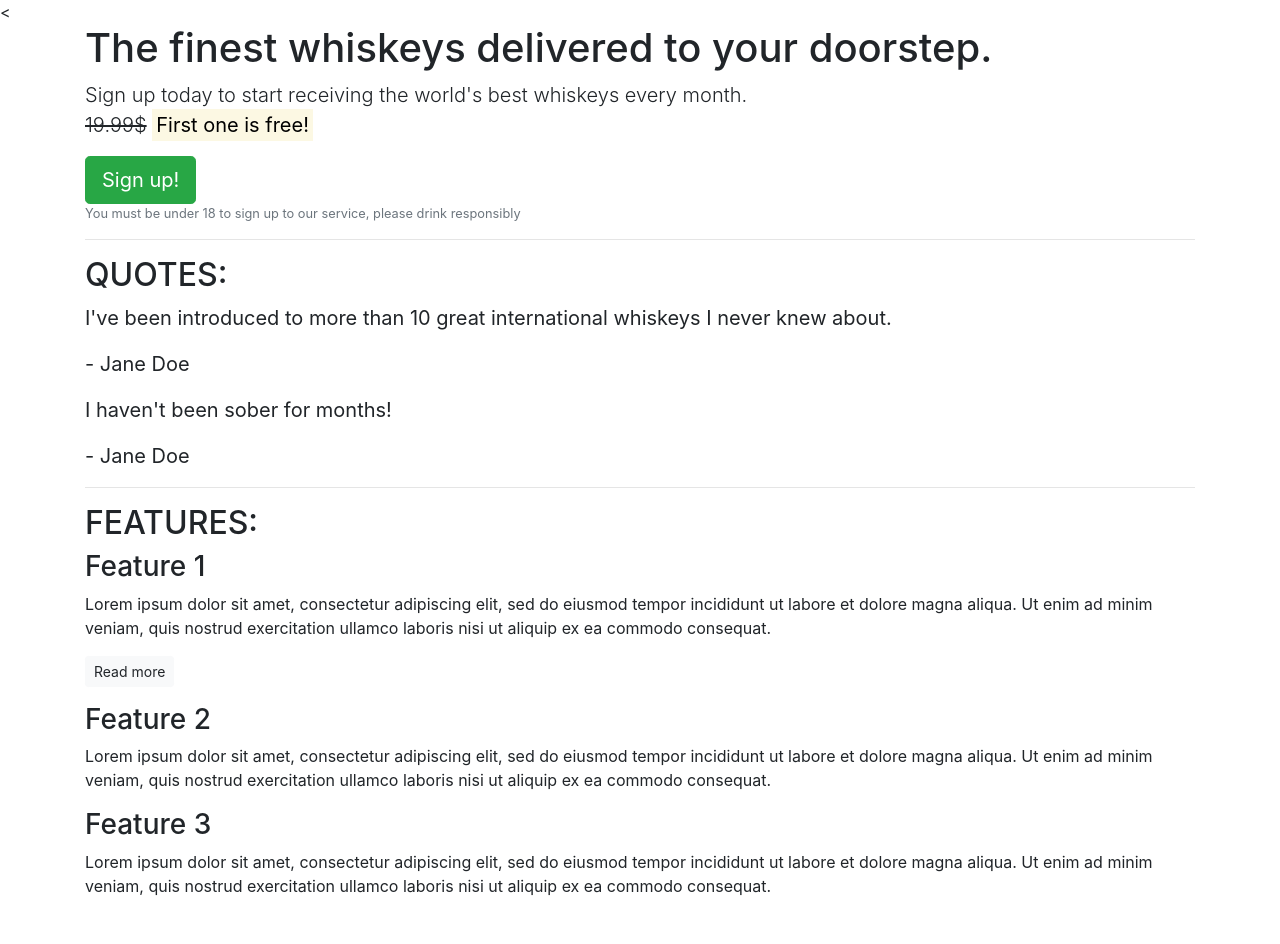
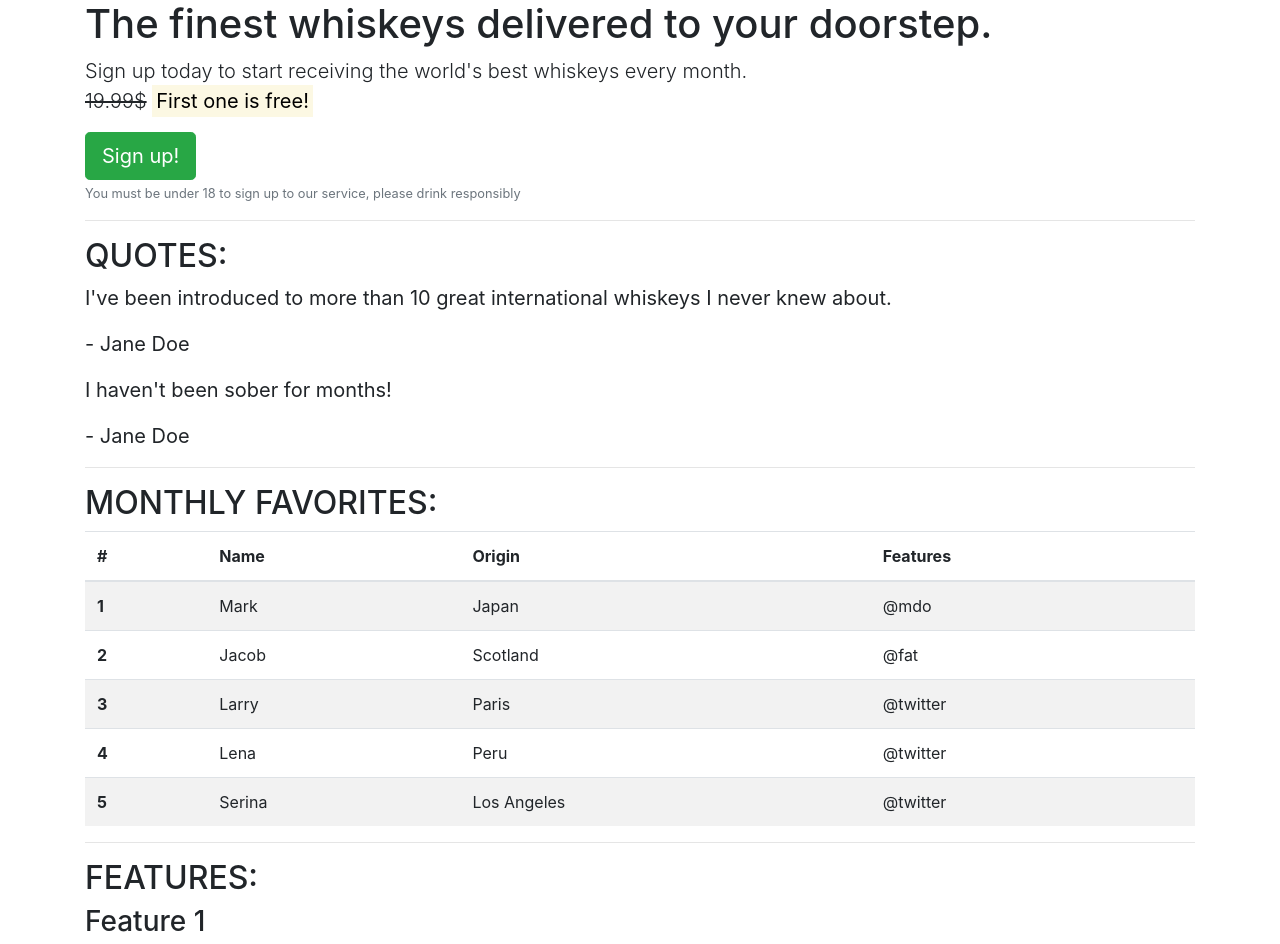
Before and after one commit to Y-username/bootstrap4, a plain HTML site: page Core-Css/challenge.html in a window 1280 px wide. Shown: the top 944 px of the page. Before the commit the page ends 914 px from the top, so only its background shows below. Drawn offline with nearby package versions, Linux system fonts and the light colour scheme.

Commit message:
second commit

```diff
--- a/Core Css/index.html
+++ b/Core-Css/challenge.html
@@ -1,4 +1,4 @@
-<<!DOCTYPE html>
+<!DOCTYPE html>
 <html lang="en-us">
 
 <head>
@@ -36,6 +36,54 @@
         <!-- /.quotes -->
         <hr>
 
+        <!-- Table -->
+        <div class="table-responsive-sm">
+          <h2 class="text-uppercase">Monthly favorites:</h2>
+          <table class="table table-striped">
+              <thead>
+                <tr>
+                  <th scope="col">#</th>
+                  <th scope="col">Name</th>
+                  <th scope="col">Origin</th>
+                  <th scope="col">Features</th>
+                </tr>
+              </thead>
+              <tbody>
+                <tr>
+                  <th scope="row">1</th>
+                  <td>Mark</td>
+                  <td>Japan</td>
+                  <td>@mdo</td>
+                </tr>
+                <tr>
+                  <th scope="row">2</th>
+                  <td>Jacob</td>
+                  <td>Scotland</td>
+                  <td>@fat</td>
+                </tr>
+                <tr>
+                  <th scope="row">3</th>
+                  <td>Larry</td>
+                  <td>Paris</td>
+                  <td>@twitter</td>
+                </tr>
+                <tr>
+                  <th scope="row">4</th>
+                  <td>Lena</td>
+                  <td>Peru</td>
+                  <td>@twitter</td>
+                </tr>
+                <tr>
+                  <th scope="row">5</th>
+                  <td>Serina</td>
+                  <td>Los Angeles</td>
+                  <td>@twitter</td>
+                </tr>
+              </tbody>
+            </table>
+        </div>
+        <!-- Table -->
+        <hr>
         <!-- Features -->
         <section class="features">
             <h2 class="text-uppercase">Features:</h2>
--- /dev/null
+++ b/Core-Css/index.html
@@ -0,0 +1,62 @@
+<!DOCTYPE html>
+<html lang="en-us">
+
+<head>
+    <meta charset="utf-8">
+    <meta name="viewport" content="width=device-width initial-scale=1.0">
+    <title>Whiskey Drop | Taste a new whiskey every month</title>
+    <link rel="stylesheet" href="https://maxcdn.bootstrapcdn.com/bootstrap/4.1.3/css/bootstrap.min.css">
+</head>
+
+<body>
+    <article class="container">
+        <!-- Callout -->
+        <section class="callout">
+            <h1>The finest whiskeys delivered to your doorstep.</h1>
+            <p class="lead">Sign up today to start receiving the world's best whiskeys every month. <br>
+            <s>19.99$</s> </script><strong><mark>First one is free!</mark></strong></p>
+            <button class="btn btn-success btn-lg">Sign up!</button>
+       		<p class="text-muted"><small>You must be under 18 to sign up to our service, please drink responsibly</small></p>
+        </section>
+        <!-- /.callout -->
+        <hr>
+
+        <!-- Quotes -->
+        <section class="quotes">
+            <h2 class="text-uppercase">Quotes:</h2>
+            <blockquote class="blockquote">
+                <p>I've been introduced to more than 10 great international whiskeys I never knew about.</p>
+                <p>- Jane Doe</p>
+            </blockquote>
+            <blockquote class="blockquote">
+                <p>I haven't been sober for months!</p>
+                <p>- Jane Doe</p>
+            </blockquote>
+        </section>
+        <!-- /.quotes -->
+        <hr>
+
+        <!-- Features -->
+        <section class="features">
+            <h2 class="text-uppercase">Features:</h2>
+            <div class="feature">
+                <h3>Feature 1</h3>
+                <p>Lorem ipsum dolor sit amet, consectetur adipiscing elit, sed do eiusmod tempor incididunt ut labore et dolore magna aliqua. Ut enim ad minim veniam, quis nostrud exercitation ullamco laboris nisi ut aliquip ex ea commodo consequat.</p>
+            	<p><a class="btn btn-sm btn-light">Read more</a></p>
+            </div>
+            <div class="feature">
+                <h3>Feature 2</h3>
+                <p>Lorem ipsum dolor sit amet, consectetur adipiscing elit, sed do eiusmod tempor incididunt ut labore et dolore magna aliqua. Ut enim ad minim veniam, quis nostrud exercitation ullamco laboris nisi ut aliquip ex ea commodo consequat.</p>
+                <p><a class="btn btn-sm btn-light">Read more</a></p>
+            </div>
+            <div class="feature">
+                <h3>Feature 3</h3>
+                <p>Lorem ipsum dolor sit amet, consectetur adipiscing elit, sed do eiusmod tempor incididunt ut labore et dolore magna aliqua. Ut enim ad minim veniam, quis nostrud exercitation ullamco laboris nisi ut aliquip ex ea commodo consequat.</p>
+                <p><a class="btn btn-sm btn-light">Read more</a></p>
+            </div>
+        </section>
+        <!-- /.features -->
+    </article>
+</body>
+
+</html>
```
Also changed, not shown: 1 other file.
